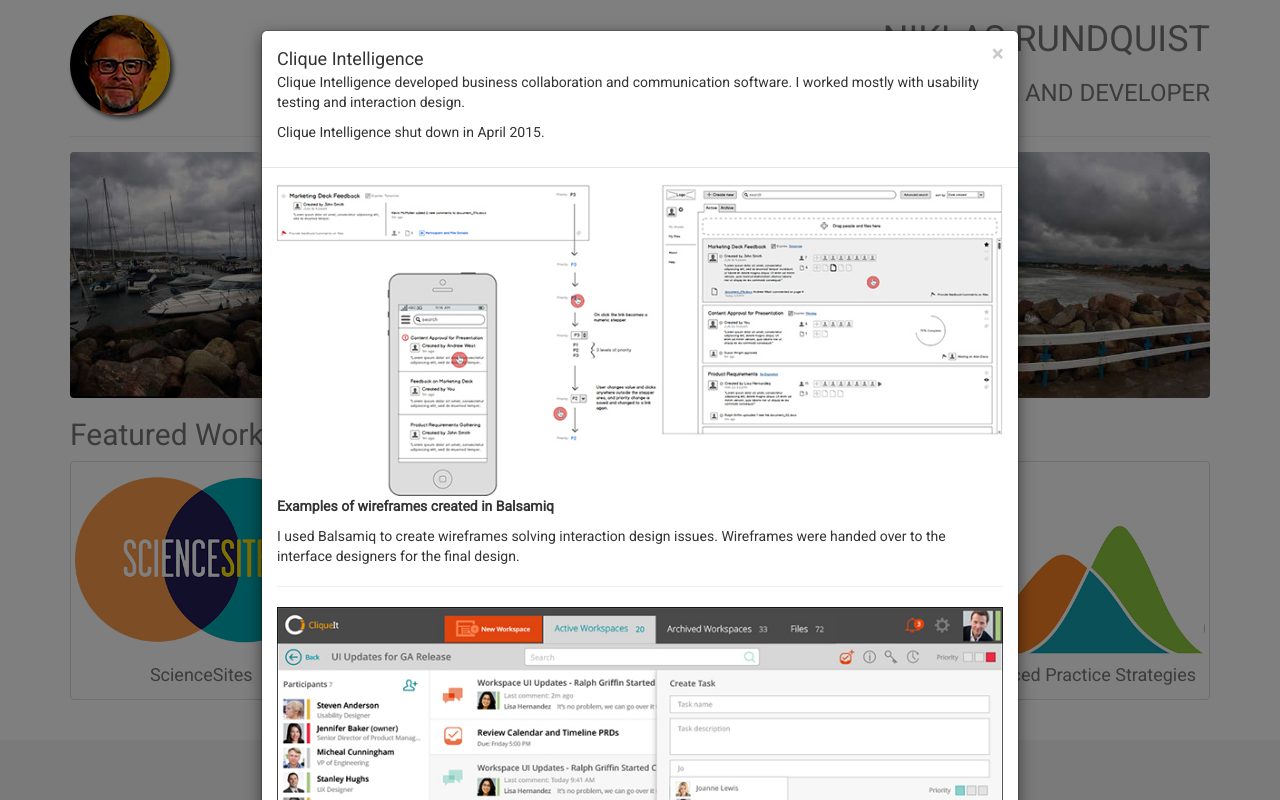
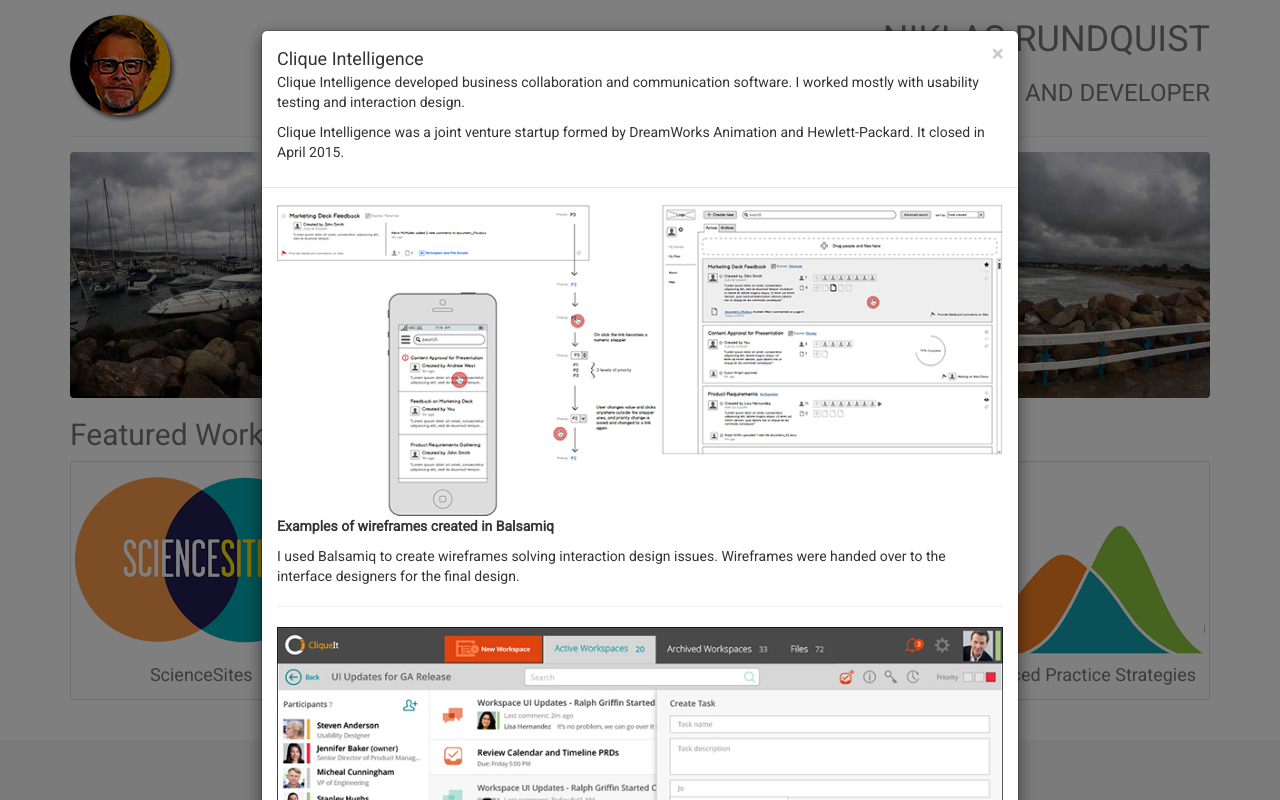
Before and after one commit to niklas-rundquist/niklas-rundquist.github.io, a plain HTML site: page index.html in a window 1280 px wide. Both pictures are taken after a click on the link "Clique Intelligence". Drawn offline with nearby package versions, Linux system fonts and the light colour scheme.

Commit message:
Add files via upload

```diff
--- a/index.html
+++ b/index.html
@@ -84,7 +84,7 @@
 						<button type="button" class="close" data-dismiss="modal" aria-label="Close"><span aria-hidden="true">&times;</span></button>
 						<h4 class="modal-title" id="myModalLabel-3">Clique Intelligence</h4>
 						<p>Clique Intelligence developed business collaboration and communication software. I worked mostly with usability testing and interaction design.</p>
-						<p>Clique Intelligence shut down in April  2015.</p>
+						<p>Clique Intelligence was a joint venture startup formed by DreamWorks Animation and Hewlett-Packard. It closed in April 2015.</p>
 					</div>
 					<div class="modal-body">
 						<figure>
```
